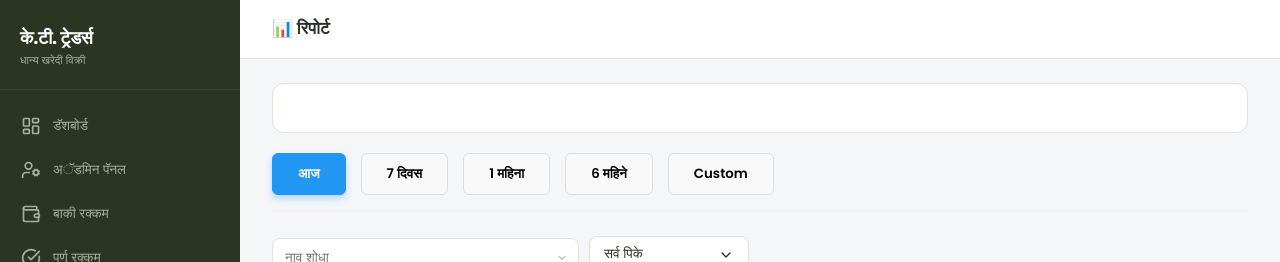
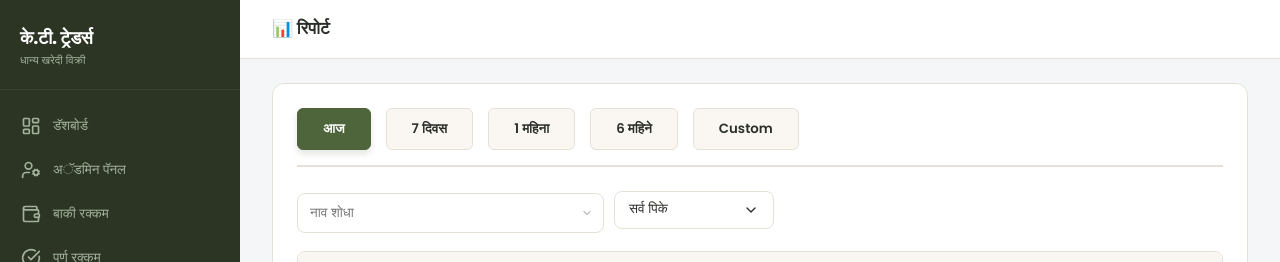
Before and after one commit to MAYURSHEWALE12/mandi-record-keeper, a React (Create React App) app in the folder frontend/: page /report in a window 1280 px wide. Shown: the top 262 px of the page. Built offline with nearby package versions, Linux system fonts and the light colour scheme; no server answers; sample sign-in values are in the browser's storage.

Commit message:
fix: wrap Report page content in card layout and resolve hardcoded button styles

```diff
--- a/frontend/src/components/ReportTable/ReportTable.css
+++ b/frontend/src/components/ReportTable/ReportTable.css
@@ -12,14 +12,15 @@
   gap: 15px;
   justify-content: flex-start;
   margin-bottom: 20px;
-  border-bottom: 2px solid #eee;
+  border-bottom: 2px solid var(--border);
   padding-bottom: 15px;
 }
 
 .range-filter-bar button {
   padding: 10px 25px;
-  border: 1px solid #ddd;
-  background: #f9f9f9;
+  border: 1px solid var(--border);
+  background: var(--bg);
+  color: var(--text-primary);
   border-radius: 6px;
   cursor: pointer;
   font-weight: 600;
@@ -27,10 +28,10 @@
 }
 
 .range-filter-bar button.active {
-  background: #2196F3;
+  background: var(--accent);
   color: white;
-  border-color: #2196F3;
-  box-shadow: 0 4px 6px rgba(33, 150, 243, 0.3);
+  border-color: var(--accent);
+  box-shadow: 0 4px 6px rgba(78, 101, 60, 0.15);
 }
 
 .custom-date-inputs {
@@ -38,9 +39,10 @@
   gap: 10px;
   align-items: center;
   margin-bottom: 20px;
-  background: #e3f2fd;
+  background: var(--accent-bg);
   padding: 15px;
   border-radius: 8px;
+  color: var(--text-primary);
 }
 
 .search-filters {
--- a/frontend/src/components/ReportTable/ReportTable.jsx
+++ b/frontend/src/components/ReportTable/ReportTable.jsx
@@ -69,8 +69,6 @@ const ReportTable = () => {
   return (
     <PageWrapper title="📊 रिपोर्ट">
       <div className="card">
-      </div>
-
         {/* 🔘 Date Filter */}
         <div className="range-filter-bar">
           {["1day", "7day", "1month", "6month", "custom"].map(r => (
@@ -167,6 +165,7 @@ const ReportTable = () => {
             <button disabled={currentPage >= totalPages} onClick={() => setCurrentPage(p => p + 1)}>▶</button>
           </div>
         </div>
+      </div>
     </PageWrapper>
   );
 };
```
Lines whose indentation alone changed are shown as unchanged.
